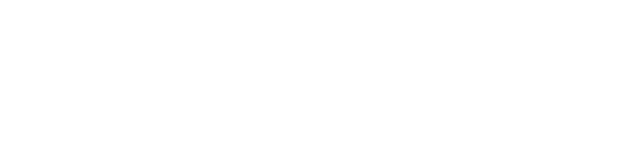
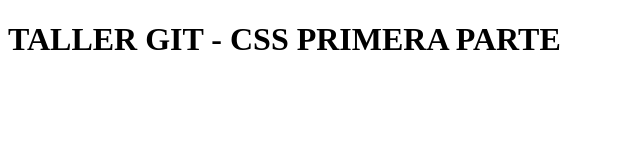
Before and after one commit to chjrodriguez-dev/repositorio-prueba, a plain HTML site: page index.html in a window 1280 px wide. Shown: the whole page, without its empty margins (0-640 px from the left). Drawn offline with Linux system fonts and the light colour scheme.

Commit message:
Adición de título

```diff
--- a/index.html
+++ b/index.html
@@ -4,6 +4,9 @@
         <title>Taller GIT - CSS Primera parte</title>
     </head>
     <body>
-
+              <header>
+            <h1>TALLER GIT - CSS PRIMERA PARTE</h1>
+            <br>
+        </header>
     </body>
 </html>
```
